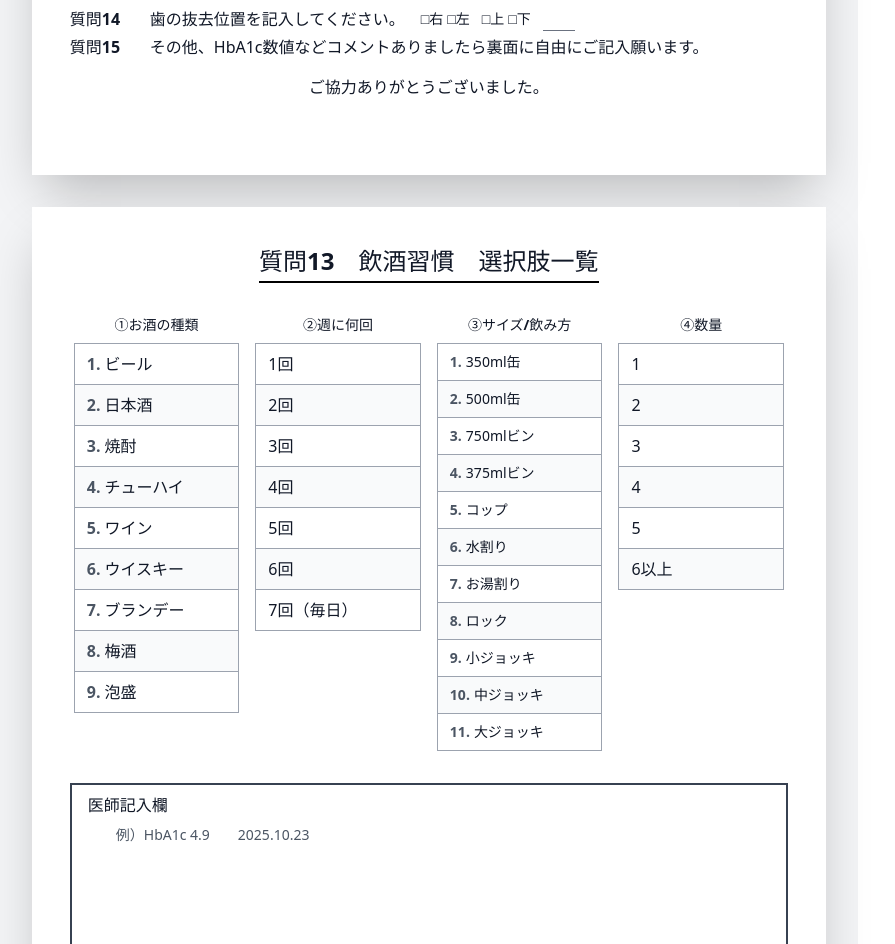
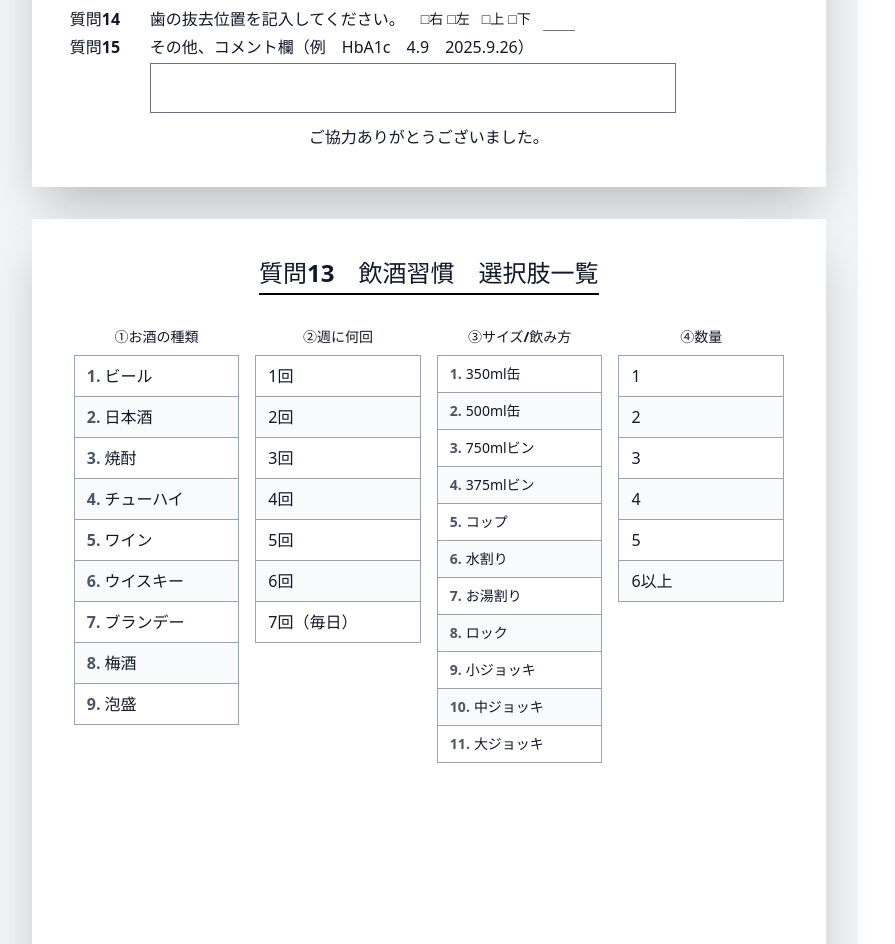
Before and after one commit to hashimoto-hiroyuki/touka-survey, a React (Vite) app: page / in a window 1280 px wide. Shown: the part 1248-2192 px from the top of the page, without its empty margins (0-895 px from the left). Built offline with nearby package versions, Linux system fonts and the light colour scheme.

Commit message:
Update SurveyEditor.jsx

```diff
--- a/src/SurveyEditor.jsx
+++ b/src/SurveyEditor.jsx
@@ -896,11 +896,13 @@ const SurveyEditor = () => {
                 <div className="w-8 h-6 border-b border-gray-500"></div>
               </div>
             </div>
-            <div className="flex items-start">
+            <div className="flex items-start mb-1">
               <span className="w-20 font-bold">質問15</span>
-              <div>
-                <span>その他、HbA1c数値などコメントありましたら裏面に自由にご記入願います。</span>
-              </div>
+              <span>その他、コメント欄（例　HbA1c　4.9　2025.9.26）</span>
+            </div>
+            <div className="flex">
+              <div className="w-20"></div>
+              <div className="flex-1 border border-gray-500 min-h-[50px] mr-28"></div>
             </div>
 
             {/* QRコード */}
@@ -915,7 +917,7 @@ const SurveyEditor = () => {
             )}
           </div>
 
-          <div className="text-center mt-4 text-base font-medium">
+          <div className="text-center mt-3 text-base font-medium">
             ご協力ありがとうございました。
           </div>
 
@@ -1032,15 +1034,6 @@ const SurveyEditor = () => {
 
           </div>
 
-          {/* 医師記入欄 */}
-          <div className="mt-8 border-2 border-gray-700">
-            <div className="px-4 py-2">
-              <p className="font-bold text-base mb-2">医師記入欄</p>
-              <p className="text-sm text-gray-600 mb-3">　　例）HbA1c 4.9　　2025.10.23</p>
-              <div className="min-h-[80px]"></div>
-            </div>
-          </div>
-
           {/* フッター */}
           <div className="absolute bottom-8 left-0 right-0 text-center text-sm text-gray-500">
             - 2 / 2 -
```
